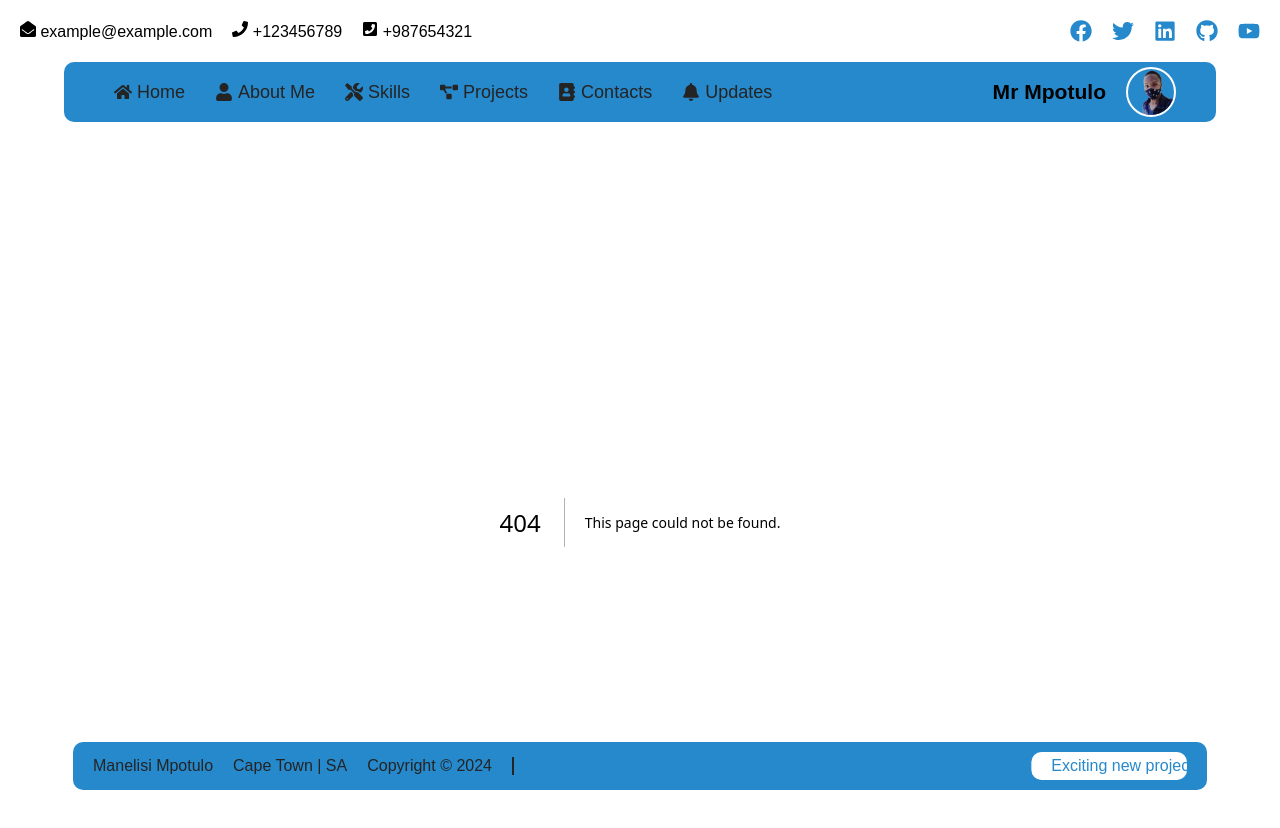
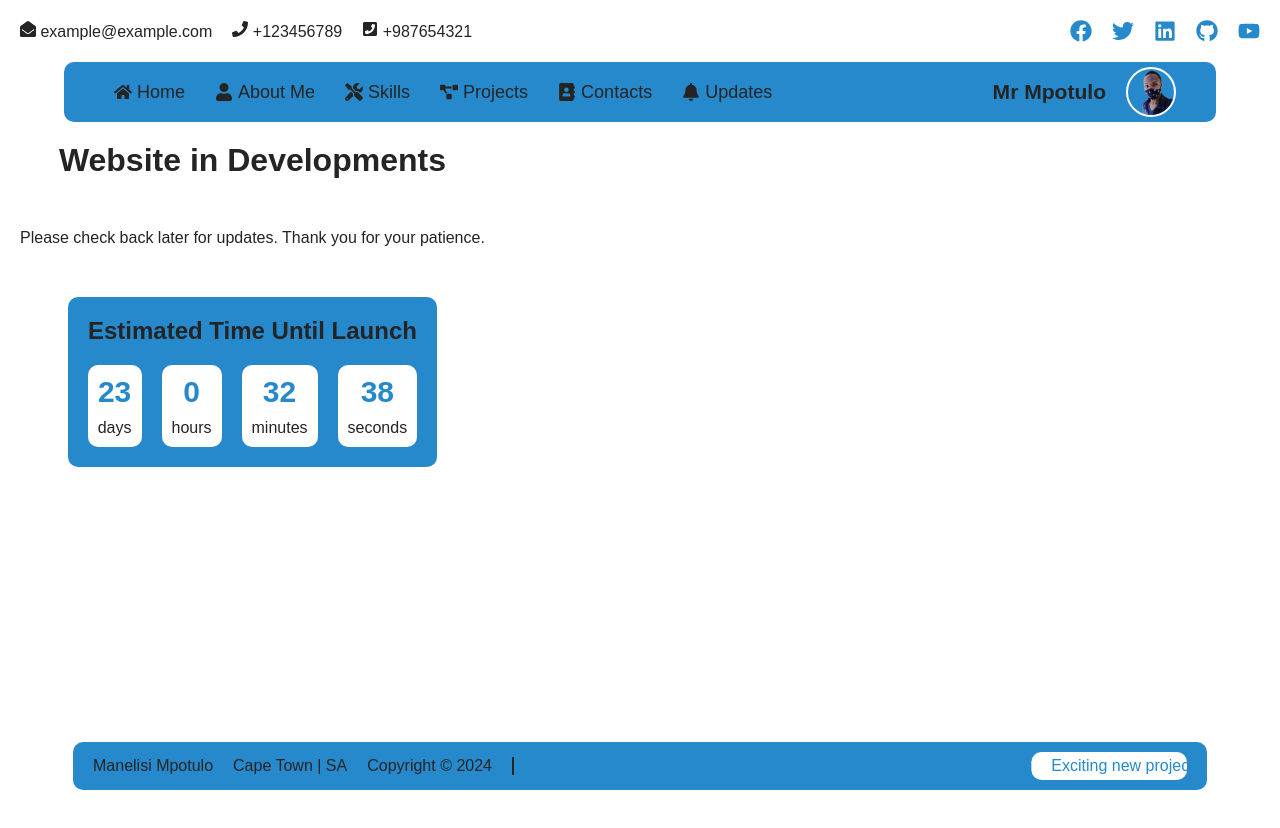
Before and after one commit to mmpotulo28/portfolio-next, a Next.js app: page /components/UnderDev in a window 1280 px wide. Before the commit this address had no page. Shown: the top 828 px of the page. After the commit the page ends 800 px from the top, so only its background shows below. Built offline with nearby package versions, Linux system fonts and the light colour scheme.

Commit message:
Add UnderDev component with countdown timer and update styles

```diff
--- a/src/app/components/ImageModal/page.tsx
+++ b/src/app/components/ImageModal/page.tsx
@@ -3,7 +3,7 @@
 import React from "react";
 import Image from "next/image";
 import useGlobalContext from "../../context/GlobalContext";
-import styles from "./img-modal.module.css";
+import styles from "./page.module.css";
 import { FaRegTimesCircle } from "react-icons/fa";
 
 const ImageModal: React.FC = () => {
--- /dev/null
+++ b/src/app/components/UnderDev/page.tsx
@@ -0,0 +1,61 @@
+"use client";
+
+import React, { useState, useEffect, useMemo } from "react";
+import styles from "./under-dev.module.css";
+
+const UnderDev = () => {
+	const estimatedDueDate = useMemo(() => new Date("2024-12-01T00:00:00"), []);
+
+	function getTimeRemaining(endDate: Date) {
+		const total = endDate.getTime() - new Date().getTime();
+		const seconds = Math.floor((total / 1000) % 60);
+		const minutes = Math.floor((total / 1000 / 60) % 60);
+		const hours = Math.floor((total / (1000 * 60 * 60)) % 24);
+		const days = Math.floor(total / (1000 * 60 * 60 * 24));
+		return {
+			total,
+			days,
+			hours,
+			minutes,
+			seconds,
+		};
+	}
+
+	const [timeRemaining, setTimeRemaining] = useState(getTimeRemaining(estimatedDueDate));
+
+	useEffect(() => {
+		const interval = setInterval(() => {
+			setTimeRemaining(getTimeRemaining(estimatedDueDate));
+		}, 1000);
+
+		return () => clearInterval(interval);
+	}, [estimatedDueDate]);
+
+	return (
+		<div className={styles.underDev}>
+			<h1>Website in Developments</h1>
+			<p>Please check back later for updates. Thank you for your patience.</p>
+
+			<div className={styles.countdown}>
+				<h2>Estimated Time Until Launch</h2>
+
+				<div className={styles.clock}>
+					<p>
+						<span>{timeRemaining.days}</span> days
+					</p>
+					<p>
+						<span>{timeRemaining.hours}</span> hours
+					</p>
+					<p>
+						<span>{timeRemaining.minutes}</span> minutes
+					</p>
+					<p>
+						<span>{timeRemaining.seconds}</span> seconds
+					</p>
+				</div>
+			</div>
+		</div>
+	);
+};
+
+export default UnderDev;
--- /dev/null
+++ b/src/app/components/UnderDev/under-dev.module.css
@@ -0,0 +1,51 @@
+.underDev {
+	display: flex;
+	flex-direction: column;
+	justify-content: center;
+	align-items: center;
+	gap: 50px;
+	width: fit-content;
+	padding: 20px;
+	border-radius: 10px;
+}
+
+.countdown {
+	display: flex;
+	flex-direction: column;
+	justify-content: center;
+	align-items: center;
+	gap: 20px;
+	background-color: var(--theme-color);
+	width: fit-content;
+	padding: 20px;
+	border-radius: 10px;
+}
+
+.countdown .clock {
+	display: flex;
+	flex-direction: row;
+	justify-content: center;
+	align-items: center;
+	gap: 20px;
+}
+
+.countdown .clock p {
+	display: flex;
+	flex-direction: column;
+	justify-content: center;
+	align-items: center;
+	gap: 10px;
+	background-color: var(--background);
+	padding: 10px;
+	border-radius: 10px;
+}
+
+.countdown .clock p span {
+	display: flex;
+	flex-direction: row;
+	justify-content: center;
+	align-items: center;
+	font-size: var(--fs-xxlarge);
+	color: var(--theme-color);
+	font-weight: bold;
+}
--- a/src/app/page.module.css
+++ b/src/app/page.module.css
@@ -3,6 +3,10 @@
 	flex-direction: column;
 	gap: 32px;
 	grid-row-start: 2;
+	justify-content: center;
+	align-items: center;
+	padding: 50px 20px;
+	min-height: 70vh;
 }
 
 .page {
--- a/src/app/page.tsx
+++ b/src/app/page.tsx
@@ -1,9 +1,12 @@
+import UnderDev from "./components/UnderDev/page";
 import styles from "./page.module.css";
 
 export default function Home() {
 	return (
 		<div className={styles.page}>
-			<main className={styles.main}>Main</main>
+			<main className={styles.main}>
+				<UnderDev />
+			</main>
 		</div>
 	);
 }
```
Also changed, not shown: src/app/components/ImageModal/page.module.css (renamed from src/app/components/ImageModal/img-modal.module.css).
